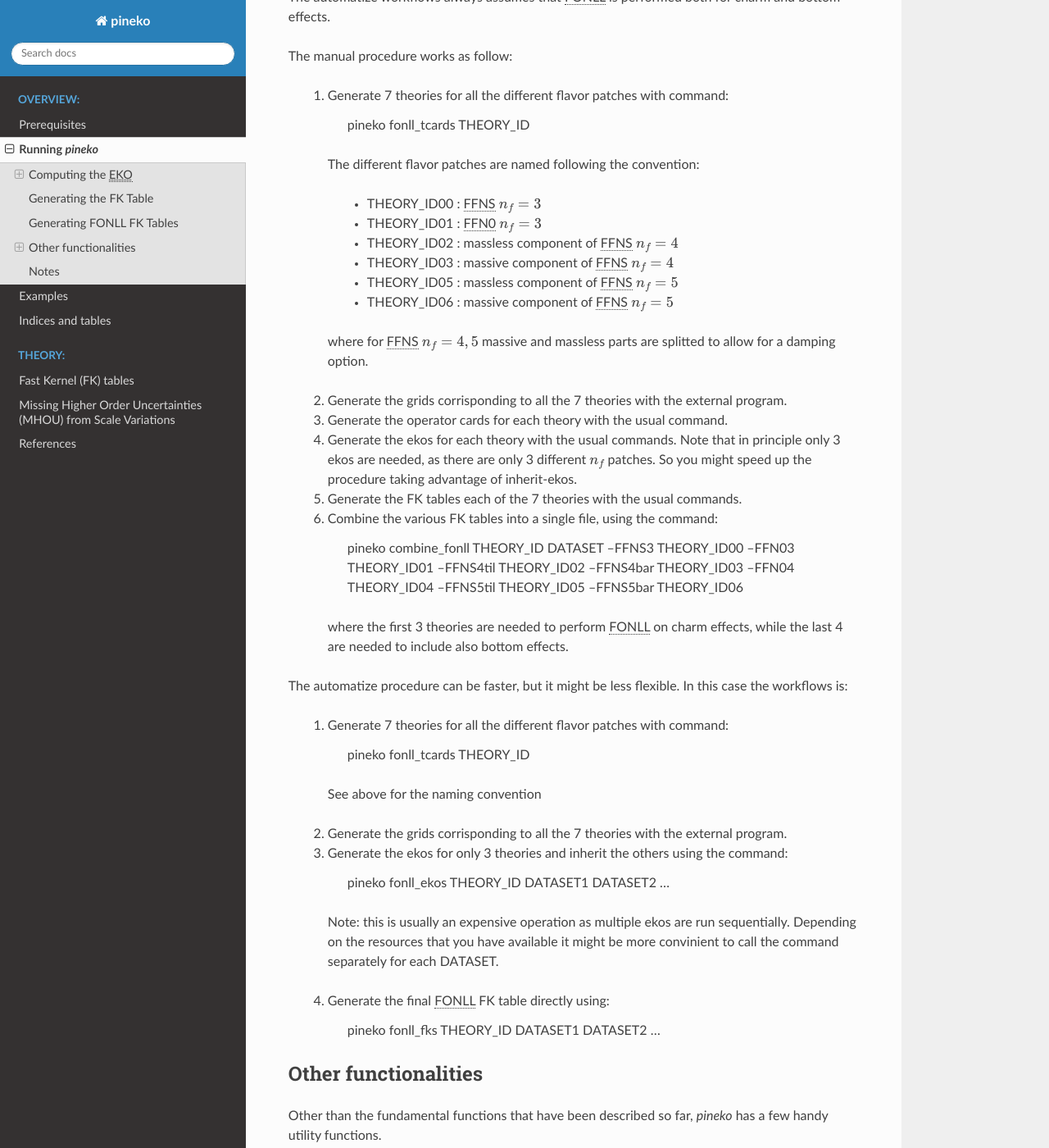
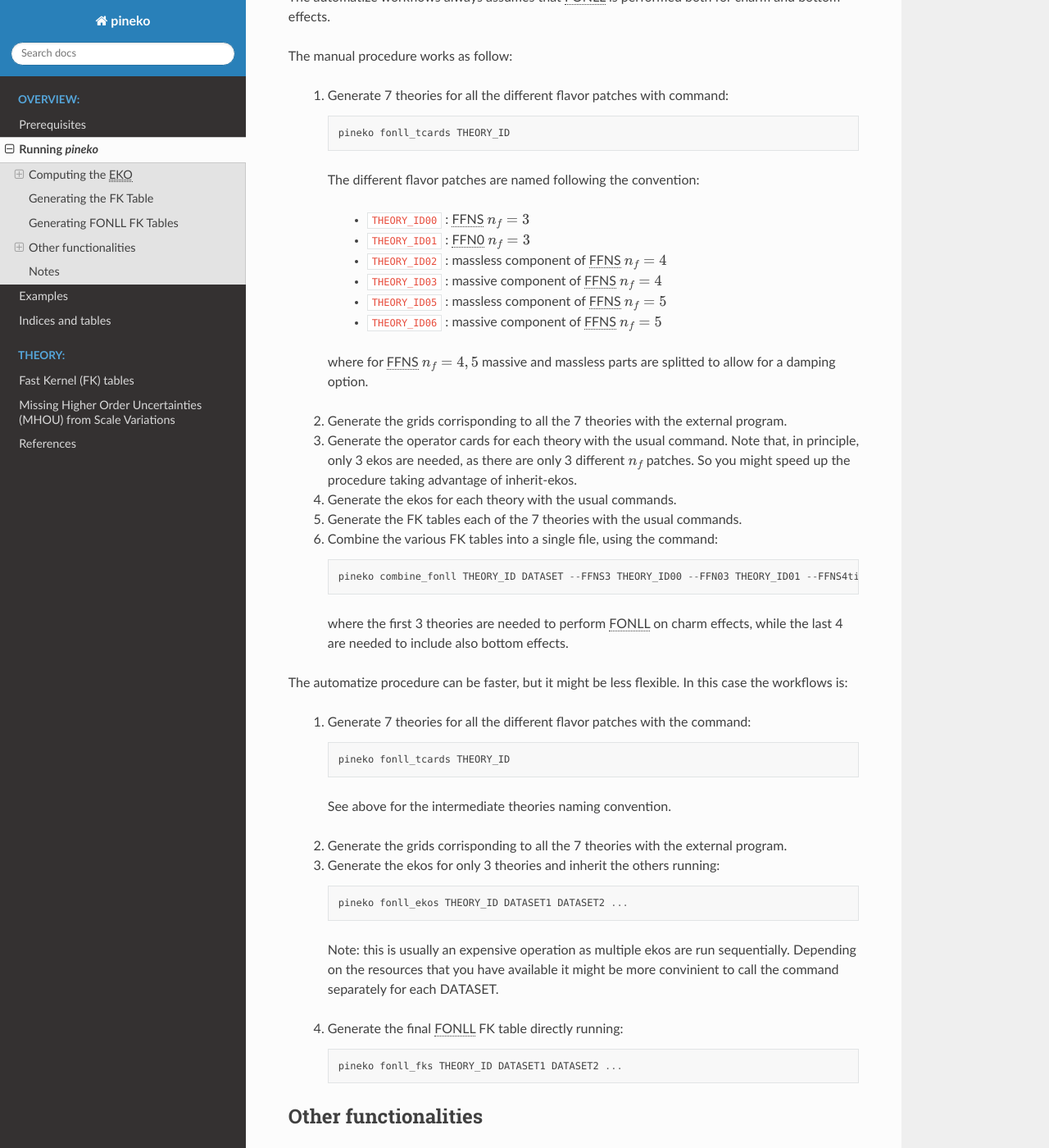
Before and after one commit to NNPDF/pineko, a Sphinx documentation site: the page built from docs/source/overview/running.rst, in a window 1280 px wide and 1400 px high, scrolled down 1680 px. Shown: the whole window at 82% size. Built offline with Sphinx 7.4.7 and the Read the Docs theme 2.0.0, drawn with Linux system fonts in a browser that asks for light colours.

Commit message:
more on docs

```diff
--- a/docs/source/overview/running.rst
+++ b/docs/source/overview/running.rst
@@ -30,7 +30,7 @@ This is a two step process:
 
 
 Inherit |EKO| or grids from Existing Theory
-"""""""""""""""""""""""""""""""""""
+"""""""""""""""""""""""""""""""""""""""""""
 
 You can reuse the |EKO| from a different theory by running::
 
@@ -73,18 +73,18 @@ charm and bottom effects.
 
 The manual procedure works as follow:
 
-  1. Generate 7 theories for all the different flavor patches with command:
+  1. Generate 7 theories for all the different flavor patches with command::
 
       pineko fonll_tcards THEORY_ID
 
     The different flavor patches are named following the convention:
 
-      * THEORY_ID00 : |FFNS| :math:`n_f=3`
-      * THEORY_ID01 : |FFN0| :math:`n_f=3`
-      * THEORY_ID02 : massless component of |FFNS| :math:`n_f=4`
-      * THEORY_ID03 : massive component of |FFNS| :math:`n_f=4`
-      * THEORY_ID05 : massless component of |FFNS| :math:`n_f=5`
-      * THEORY_ID06 : massive component of |FFNS| :math:`n_f=5`
+      * ``THEORY_ID00`` : |FFNS| :math:`n_f=3`
+      * ``THEORY_ID01`` : |FFN0| :math:`n_f=3`
+      * ``THEORY_ID02`` : massless component of |FFNS| :math:`n_f=4`
+      * ``THEORY_ID03`` : massive component of |FFNS| :math:`n_f=4`
+      * ``THEORY_ID05`` : massless component of |FFNS| :math:`n_f=5`
+      * ``THEORY_ID06`` : massive component of |FFNS| :math:`n_f=5`
 
     where for |FFNS| :math:`n_f=4,5` massive and massless parts are splitted to
     allow for a damping option.
@@ -92,31 +92,32 @@ The manual procedure works as follow:
   2. Generate the grids corrisponding to all the 7 theories with the external program.
 
   3. Generate the operator cards for each theory with the usual command.
+     Note that, in principle, only 3 ekos are needed, as there are only 3 different :math:`n_f` patches.
+     So you might speed up the procedure taking advantage of inherit-ekos.
+
   4. Generate the ekos for each theory with the usual commands.
-     Note that in principle only 3 ekos are needed, as there are only 3 different :math:`n_f` patches.
-     So you might speed up the procedure taking advantage of inherit-ekos.
 
   5. Generate the FK tables each of the 7 theories with the usual commands.
 
-  6. Combine the various FK tables into a single file, using the command:
+  6. Combine the various FK tables into a single file, using the command::
 
       pineko combine_fonll THEORY_ID DATASET --FFNS3 THEORY_ID00 --FFN03 THEORY_ID01 --FFNS4til THEORY_ID02 --FFNS4bar THEORY_ID03 --FFN04 THEORY_ID04 --FFNS5til THEORY_ID05 --FFNS5bar THEORY_ID06
 
     where the first 3 theories are needed to perform |FONLL| on charm effects,
     while the last 4 are needed to include also bottom effects.
 
-The automatize procedure can be faster, but it might be less
-flexible. In this case the workflows is:
+The automatize procedure can be faster, but it might be less flexible.
+In this case the workflows is:
 
-  1. Generate 7 theories for all the different flavor patches with command:
+  1. Generate 7 theories for all the different flavor patches with the command::
 
       pineko fonll_tcards THEORY_ID
 
-    See above for the naming convention
+    See above for the intermediate theories naming convention.
 
   2. Generate the grids corrisponding to all the 7 theories with the external program.
 
-  3. Generate the ekos for only 3 theories and inherit the others using the command:
+  3. Generate the ekos for only 3 theories and inherit the others running::
 
       pineko fonll_ekos THEORY_ID DATASET1 DATASET2 ...
 
@@ -124,7 +125,7 @@ flexible. In this case the workflows is:
     Depending on the resources that you have available it might be more convinient
     to call the command separately for each DATASET.
 
-  4. Generate the final |FONLL| FK table directly using:
+  4. Generate the final |FONLL| FK table directly running::
 
       pineko fonll_fks THEORY_ID DATASET1 DATASET2 ...
 
```
